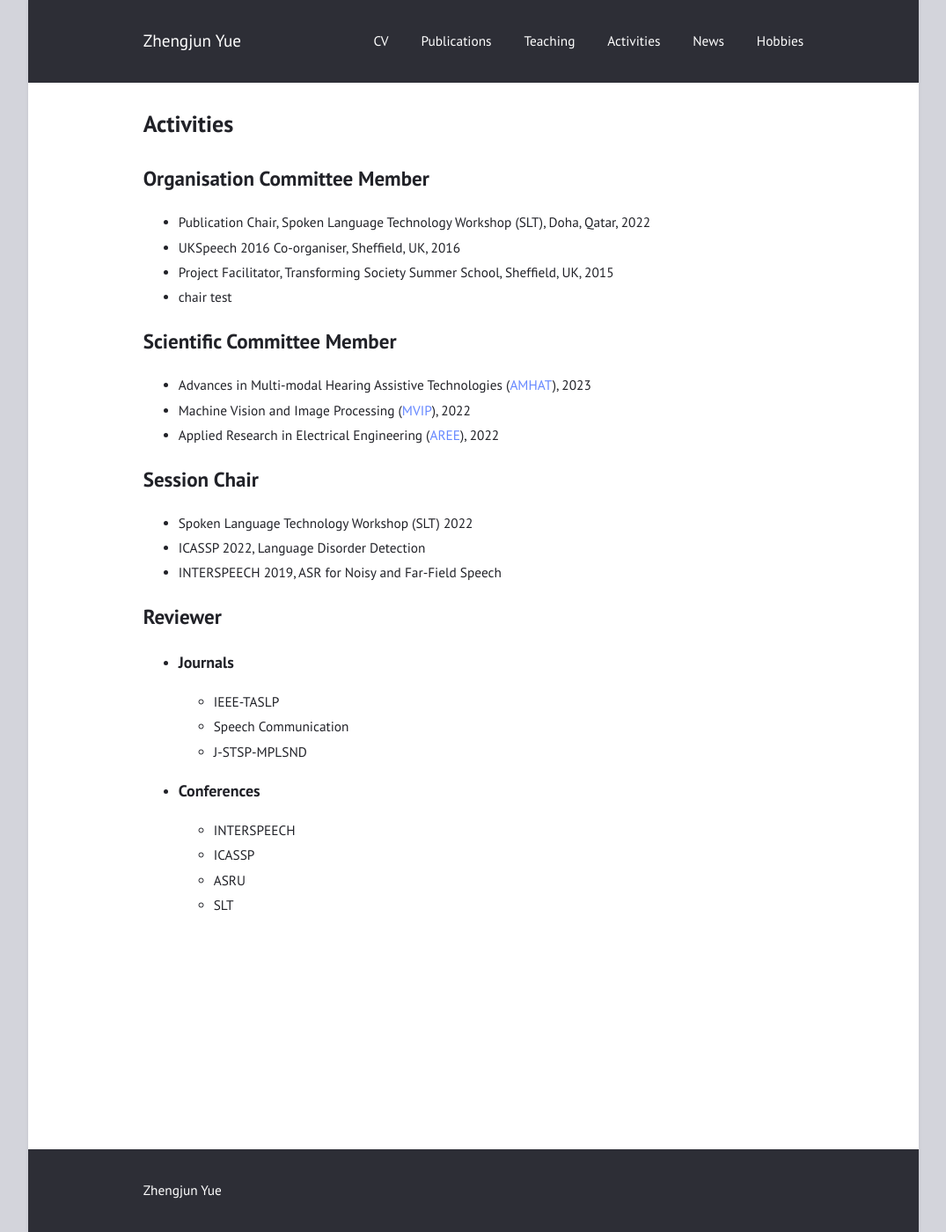
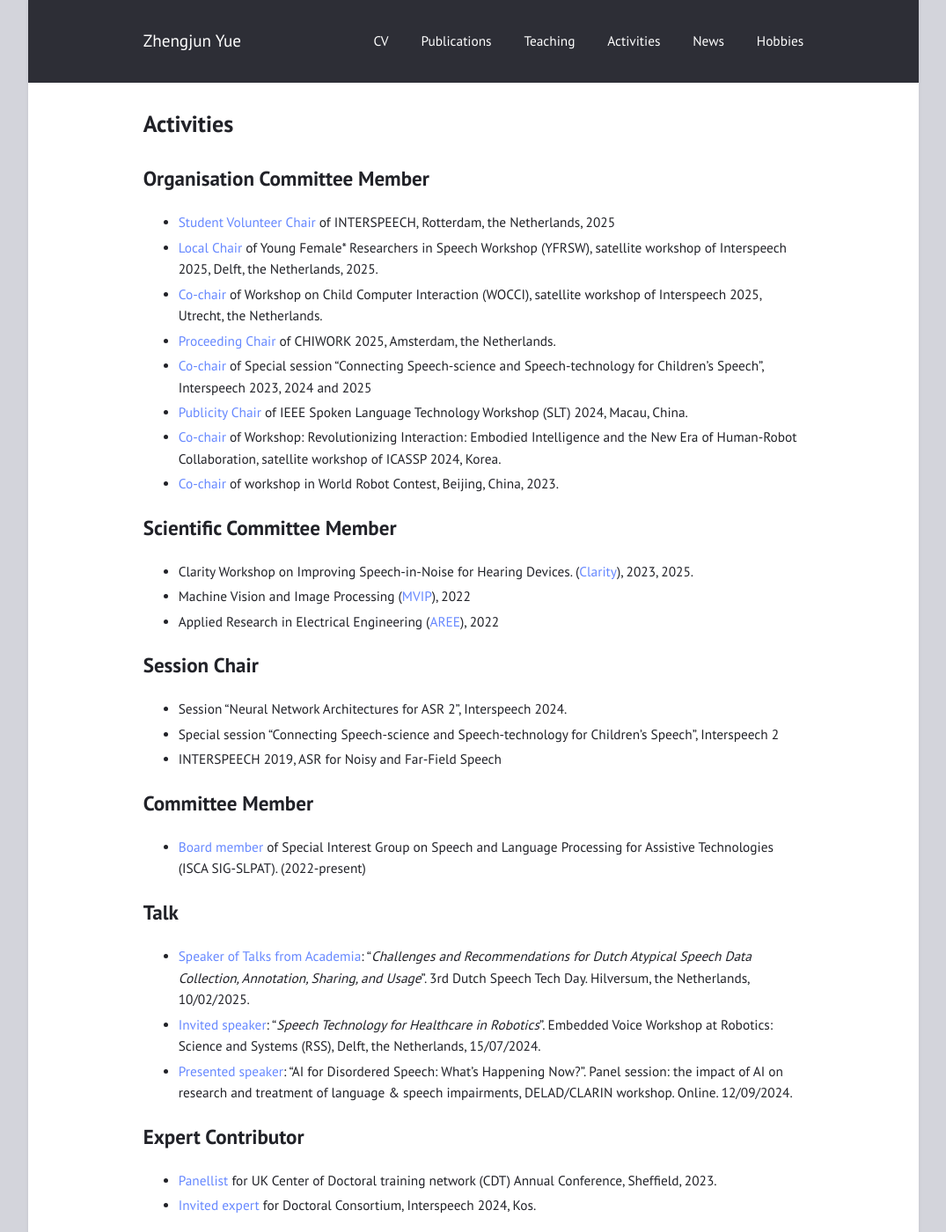
Before and after one commit to zhengjunyue/zhengjunyue.github.io, a Jekyll site: the page built from activities.md, in a window 1280 px wide and 1400 px high. Shown: the whole window at 88% size, without its empty margins (102-1177 px from the left). Built offline with Jekyll 4.4.1, drawn with Linux system fonts in a browser that asks for light colours; some of the changed text lies outside the part shown.

Commit message:
Update activities.md

```diff
--- a/activities.md
+++ b/activities.md
@@ -4,29 +4,46 @@ title: "Activities"
 ---
 
 ## Organisation Committee Member  ##
-   - Publication Chair, Spoken Language Technology Workshop (SLT), Doha, Qatar, 2022
-   - UKSpeech 2016 Co-organiser, Sheffield, UK, 2016
-   - Project Facilitator, Transforming Society Summer School, Sheffield, UK, 2015
-   - chair test
+   - [Student Volunteer Chair](https://www.interspeech2025.org/conference-committees) of INTERSPEECH, Rotterdam, the Netherlands, 2025
+   - [Local Chair](https://sites.google.com/view/yfrsw-2025/) of Young Female* Researchers in Speech Workshop (YFRSW), satellite workshop of Interspeech 2025, Delft, the Netherlands, 2025.
+   - [Co-chair](https://sites.google.com/view/wocci-isca-is25) of Workshop on Child Computer Interaction (WOCCI), satellite workshop of Interspeech 2025, Utrecht, the Netherlands.
+   - [Proceeding Chair](https://chiwork.org/organizing-committee/) of CHIWORK 2025, Amsterdam, the Netherlands.
+   - [Co-chair](https://sites.google.com/view/sciencetech4childspeech-is25) of Special session "Connecting Speech-science and Speech-technology for Children’s Speech", Interspeech 2023, 2024 and 2025
+   - [Publicity Chair](https://2024.ieeeslt.org/committee/) of IEEE Spoken Language Technology Workshop (SLT) 2024, Macau, China.
+   - [Co-chair](https://sites.google.com/view/icassp2024-workshop-eihrc/home) of Workshop: Revolutionizing Interaction: Embodied Intelligence and the New Era of Human-Robot Collaboration, satellite workshop of ICASSP 2024, Korea.
+   - [Co-chair](https://www.worldrobotconference.com/en/channel/3.html) of workshop in World Robot Contest, Beijing, China, 2023.
+
 
 ## Scientific Committee Member   ##
-  * Advances in Multi-modal Hearing Assistive Technologies ([AMHAT](https://cogmhear.org/amhat2023/)), 2023
+  * Clarity Workshop on Improving Speech-in-Noise for Hearing Devices. ([Clarity](https://claritychallenge.org/clarity2025-workshop/organisers.html)), 2023, 2025.
   * Machine Vision and Image Processing ([MVIP](https://mvip2022.ismvipconf.ir/Sci.php)), 2022
   * Applied Research in Electrical Engineering ([AREE](https://aree2023.scu.ac.ir/fa/page.php?rid=58)), 2022
 
 ## Session Chair  ##
-   - Spoken Language Technology Workshop (SLT) 2022
-   - ICASSP 2022, Language Disorder Detection
+   - Session “Neural Network Architectures for ASR 2”, Interspeech 2024.
+   - Special session "Connecting Speech-science and Speech-technology for Children’s Speech", Interspeech 2
    - INTERSPEECH 2019, ASR for Noisy and Far-Field Speech
 
+## Committee Member  ##
+   - [Board member](https://www.slpat.org/officers.php) of Special Interest Group on Speech and Language Processing for Assistive Technologies (ISCA SIG-SLPAT). (2022-present)
+
+## Talk  ##
+   - [Speaker of Talks from Academia](https://sites.google.com/view/dutchspeechtechday/speakers?authuser=0): "_Challenges and Recommendations for Dutch Atypical Speech Data Collection, Annotation, Sharing, and Usage_". 3rd Dutch Speech Tech Day. Hilversum, the Netherlands, 10/02/2025.
+   - [Invited speaker](https://rosielab.github.io/#invited): "_Speech Technology for Healthcare in Robotics_". Embedded Voice Workshop at Robotics: Science and Systems (RSS), Delft, the Netherlands, 15/07/2024.
+   - [Presented speaker](https://delad.ruhosting.nl/wordpress/delad-workshop-2024/): "AI for Disordered Speech: What's Happening Now?". Panel session: the impact of AI on research and treatment of language & speech impairments, DELAD/CLARIN workshop. Online. 12/09/2024.
+
+## Expert Contributor  ##
+   - [Panellist](https://slt-cdt.sheffield.ac.uk/annual-conference-2023/schedule) for UK Center of Doctoral training network (CDT) Annual Conference, Sheffield, 2023.
+   - [Invited expert](https://www.isca-students.org/sacweb/images/files/resources/10th%20DC/ISCA-SAC_DCPROGRAM2024_v2.pdf) for Doctoral Consortium, Interspeech 2024, Kos.
 
 ## Reviewer ##
 * ### Journals ###
   - IEEE-TASLP
   - Speech Communication
   - J-STSP-MPLSND
+  - IEEE Transactions on Neural Systems & Rehabilitation Engineering
 * ### Conferences ###
-  - INTERSPEECH
-  - ICASSP
-  - ASRU
-  - SLT
+  - INTERSPEECH (2021-present)
+  - ICASSP (2021-present)
+  - ASRU (2021)
+  - SLT (2022)
```
